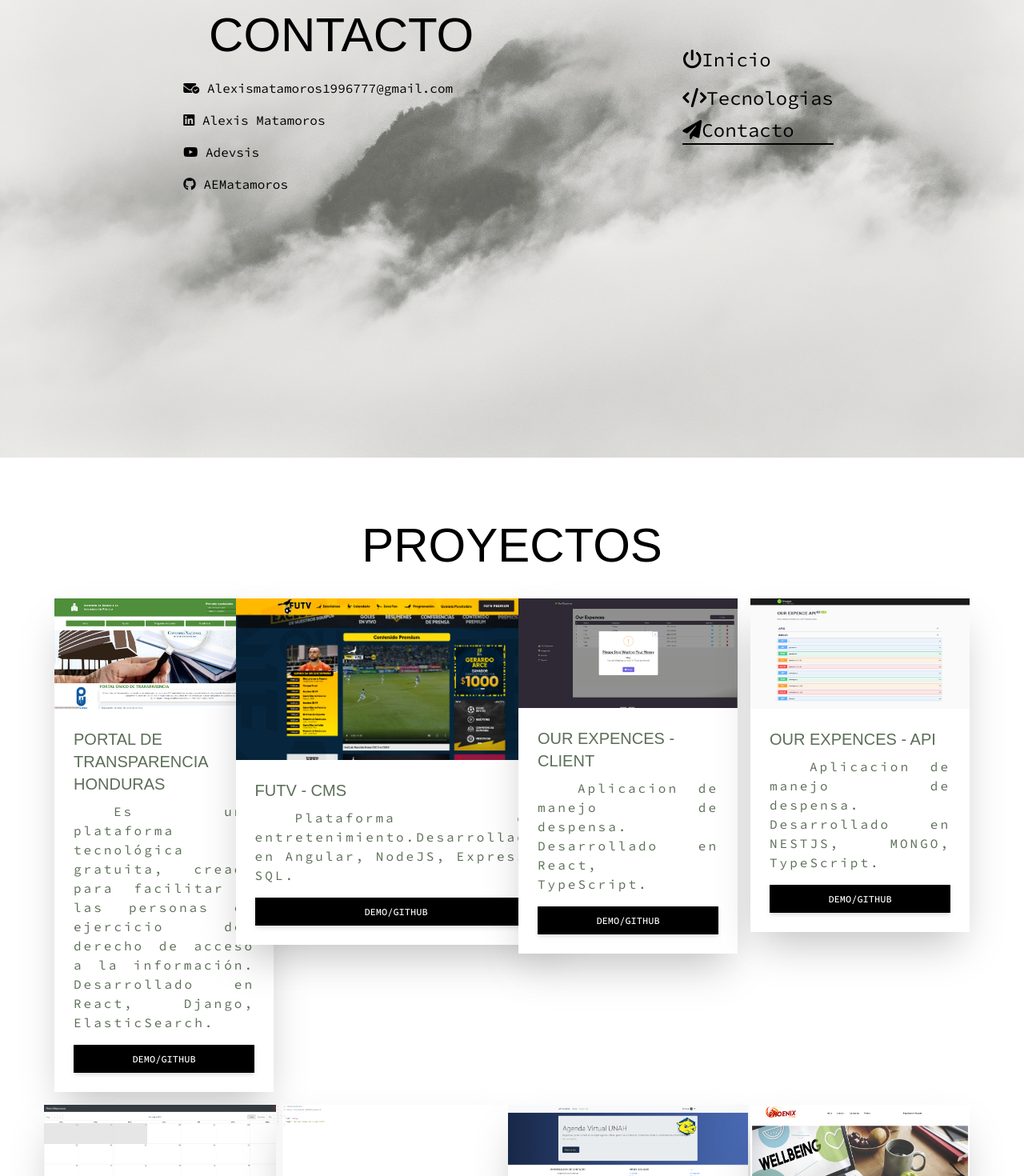
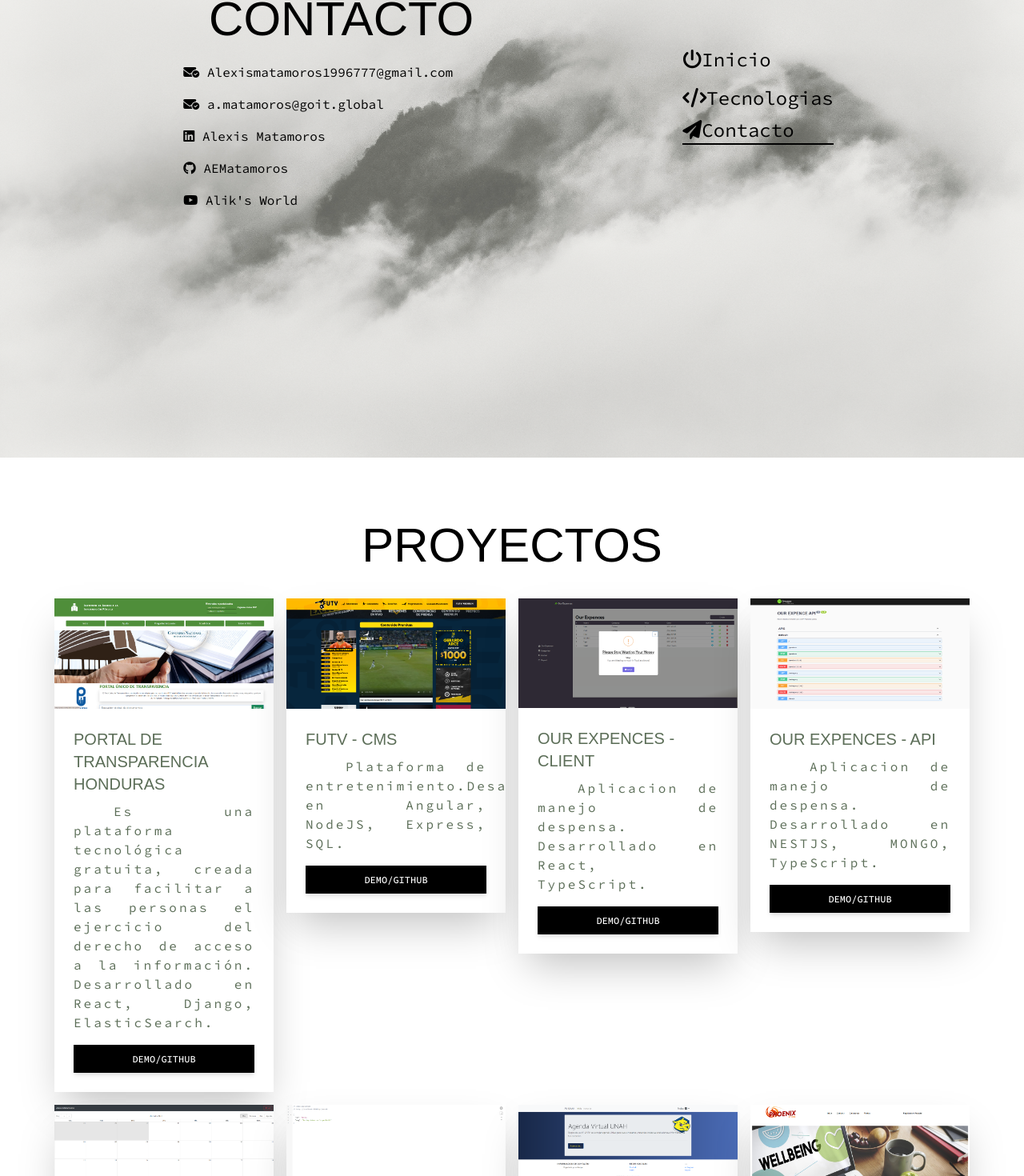
Before and after one commit to AEMatamoros/PorfolioV2, a React (Vite) app: page /Contact in a window 1280 px wide. Shown: the part 228-1698 px from the top of the page at 80% size. Built offline with nearby package versions, Linux system fonts and the light colour scheme.

Commit message:
Updated Styles

```diff
--- a/src/components/Contact.tsx
+++ b/src/components/Contact.tsx
@@ -8,19 +8,43 @@ export default function Contact(): JSX.Element {
         {texts.labels.contactTitle}
       </h1>
       <div className="w-6/12 flex flex-col">
-        <span className="my-2 cursor-pointer hover:text-yellow-500 transition-all duration-500">
+        <a
+          className="my-2 cursor-pointer hover:text-yellow-500 transition-all duration-500"
+          target="_blank"
+          href="mailto:alexismatamoros1996777@gmail.com"
+        >
           <i className="fa-solid fa-envelope-circle-check"></i>{' '}
           Alexismatamoros1996777@gmail.com
-        </span>
-        <span className="my-2 cursor-pointer hover:text-blue-500 transition-all duration-500">
+        </a>
+        <a
+          className="my-2 cursor-pointer hover:text-yellow-500 transition-all duration-500"
+          target="_blank"
+          href="mailto:a.matamoros@goit.global"
+        >
+          <i className="fa-solid fa-envelope-circle-check"></i>{' '}
+          a.matamoros@goit.global
+        </a>
+        <a
+          className="my-2 cursor-pointer hover:text-blue-500 transition-all duration-500"
+          target="_blank"
+          href="https://www.linkedin.com/in/alexis-eduardo-matamoros-mayorquin-3a87411b5/"
+        >
           <i className="fa-brands fa-linkedin"></i> Alexis Matamoros
-        </span>
-        <span className="my-2 cursor-pointer hover:text-red-500 transition-all duration-500">
-          <i className="fa-brands fa-youtube"></i> Adevsis
-        </span>
-        <span className="my-2 cursor-pointer hover:text-purple-500 transition-all duration-500">
+        </a>
+        <a
+          className="my-2 cursor-pointer hover:text-purple-500 transition-all duration-500"
+          target="_blank"
+          href="https://github.com/AEMatamoros"
+        >
           <i className="fa-brands fa-github"></i> AEMatamoros
-        </span>
+        </a>
+        <a
+          className="my-2 cursor-pointer hover:text-red-500 transition-all duration-500"
+          target="_blank"
+          href="https://www.youtube.com/channel/UCpLFVrIKVwnDIVUuno9TlzA"
+        >
+          <i className="fa-brands fa-youtube"></i> Alik's World
+        </a>
       </div>
     </main>
   )
--- a/src/components/Portfolio.tsx
+++ b/src/components/Portfolio.tsx
@@ -32,7 +32,7 @@ export default function Portfolio() {
         'Plataforma de entretenimiento.Desarrollado en Angular, NodeJS, Express, SQL.',
       img: FUTVIMG,
       icon: 'fa-light fa-e',
-      url: 'https://portalunico.iaip.gob.hn/#/homeLanding',
+      url: 'https://www.futvcr.com/',
     },
     {
       hoverColor: 'text-gray-500',
@@ -126,12 +126,20 @@ export default function Portfolio() {
       <h1 className="text-6xl text-secondary dark:text-detail mt-8 mb-4 text-center">
         {texts.labels.proyectsTitle}
       </h1>
-      <div className="card-container w-full flex flex-wrap p-3 ">
+      <div className="card-container w-full flex justify-center flex-wrap p-3 ">
         {tecs.map((tec, index) => (
-          <div className="p-2  sm:w-full md:w-3/12" key={index}>
-            <div className="card transform hover:scale-105 transition-all duration-300 flex justify-center cursor-pointer">
-              <div className="shadow-2xl  bg-white dark:bg-black text-black dark:text-white ">
-                <img className="" src={tec.img} alt="" />
+          <div
+            className="p-2 xl:w-3/12 lg:w-4/12 md:w-5/12 sm:w-full "
+            key={index}
+          >
+            <a href={tec.url} target="_blank">
+              <div className="card transform  flex justify-center cursor-pointer w-full">
+                <div className="shadow-2xl  bg-white dark:bg-black text-black dark:text-white w-full overflow-hidden">
+                  <img
+                    className="transform hover:scale-110 transition-all duration-300 w-full"
+                    src={tec.img}
+                    alt=""
+                  />
 
                   <div className="p-6">
                     <h5 className="text-fontc  dark:text-white text-xl font-medium mb-2">
@@ -151,6 +159,7 @@ export default function Portfolio() {
                   </div>
                 </div>
               </div>
+            </a>
           </div>
         ))}
       </div>
```
Also changed, not shown: src/main.scss (line endings or trailing spaces). Lines whose indentation alone changed are shown as unchanged.
